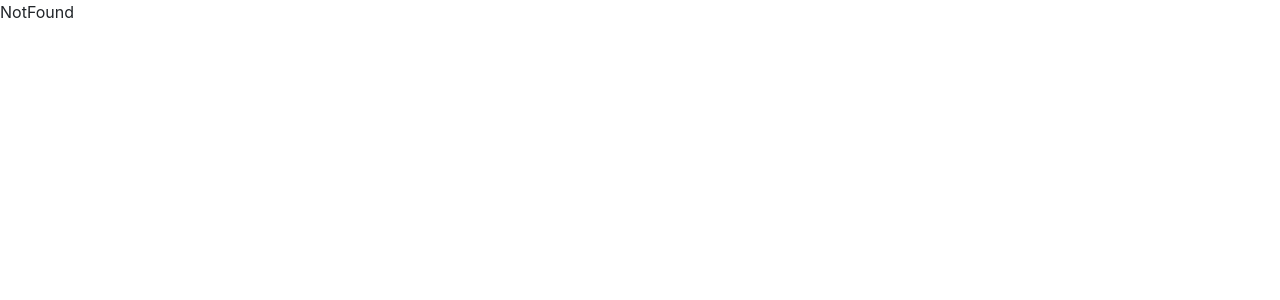
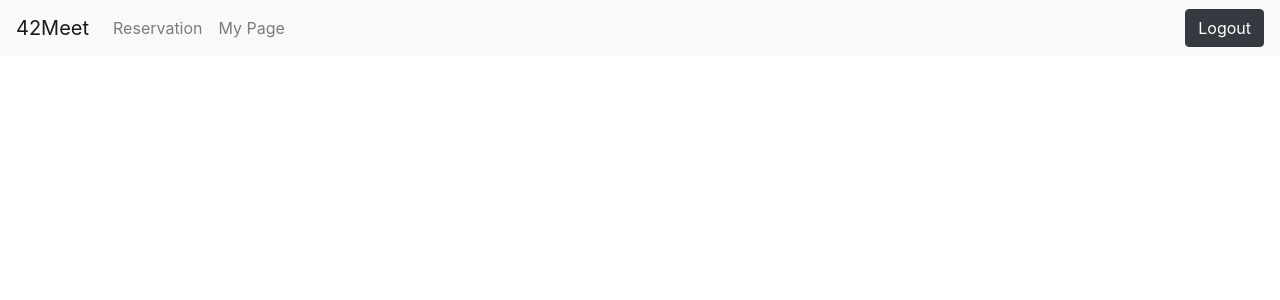
Before and after one commit to yh1120/42Meet_FE, a React (Create React App) app: page /admin in a window 1280 px wide. Shown: the top 300 px of the page. Built offline with nearby package versions, Linux system fonts and the light colour scheme; no server answers.

Commit message:
[FEAT] Init Admin Page

```diff
--- a/src/App.js
+++ b/src/App.js
@@ -4,6 +4,7 @@ import Login from './pages/Login';
 import Reservation from './pages/Reservation';
 import MyPage from './pages/MyPage';
 import NotFound from './pages/NotFound';
+import Admin from './pages/Admin';
 import 'bootstrap/dist/css/bootstrap.min.css';
 
 const App = () => {
@@ -13,6 +14,7 @@ const App = () => {
         <Route path="/" exact component={Login} />
         <Route path="/booking" component={Reservation} />
         <Route path="/mypage" component={MyPage} />
+        <Route path="/admin" component={Admin} />
         <Route component={NotFound} />
       </Switch>
     </BrowserRouter>
--- a/src/Components/Navigation.js
+++ b/src/Components/Navigation.js
@@ -1,13 +1,34 @@
-import React from 'react';
+import React, { useEffect, useState } from 'react';
 import { withRouter } from 'react-router-dom';
 import { Navbar, Nav, Button } from 'react-bootstrap';
 import { getUserName } from '../utils/utils';
+import axios from 'axios';
 
 const Navigation = ({ history }) => {
+  const [userRole, setUserRole] = useState('ROLE_USER');
+
   const handleLogout = () => {
     localStorage.clear();
     history.push('/');
   };
+
+  const getUserRole = async () => {
+    try {
+      const response = await axios.get(
+        `http://42meet.kro.kr/member/${getUserName()}/role`,
+        { headers: { withCredentials: true } }
+      );
+    } catch (err) {
+      console.log(err);
+    }
+    // setUserRole('ROLE_ADMIN');
+  };
+
+  useEffect(() => {
+    // if (userName && getUserName()) getUserInfo();
+    // if (getUserName()) getUserRole();
+    getUserRole();
+  }, []);
 
   return (
     <div>
@@ -18,6 +39,9 @@ const Navigation = ({ history }) => {
           <Nav className="mr-auto">
             <Nav.Link href="/booking">Reservation</Nav.Link>
             <Nav.Link href="/mypage">My Page</Nav.Link>
+            {userRole === 'ROLE_ADMIN' && (
+              <Nav.Link href="/admin">Admin</Nav.Link>
+            )}
             <Nav.Link disabled>{getUserName()}</Nav.Link>
           </Nav>
           <Button variant="dark" onClick={handleLogout}>
--- /dev/null
+++ b/src/pages/Admin.js
@@ -0,0 +1,11 @@
+import Navigation from '../Components/Navigation';
+
+const Admin = () => {
+  return (
+    <div>
+      <Navigation />
+    </div>
+  );
+};
+
+export default Admin;
```
